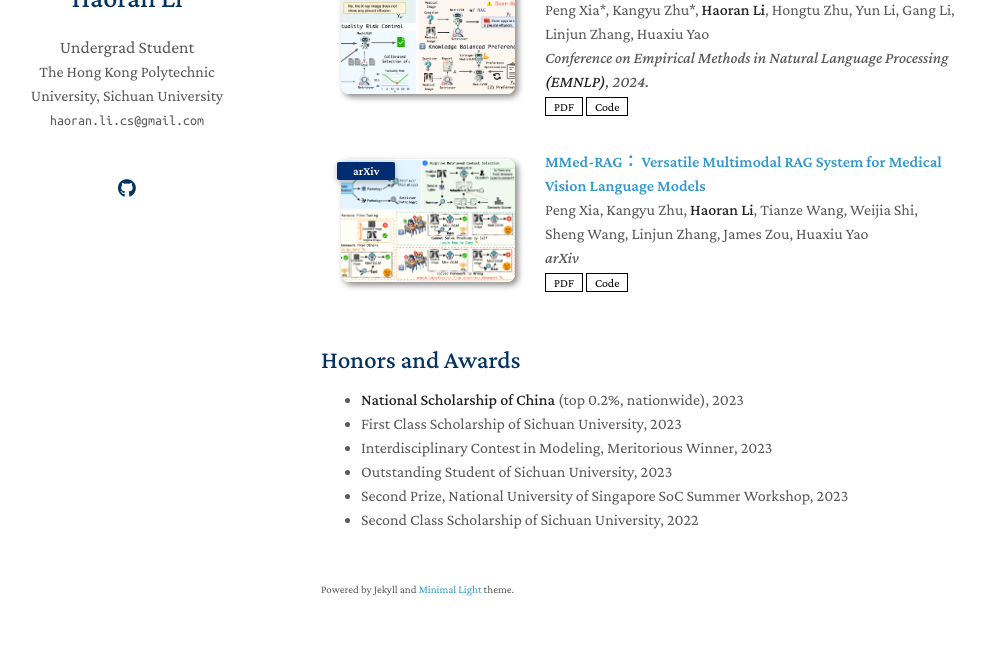
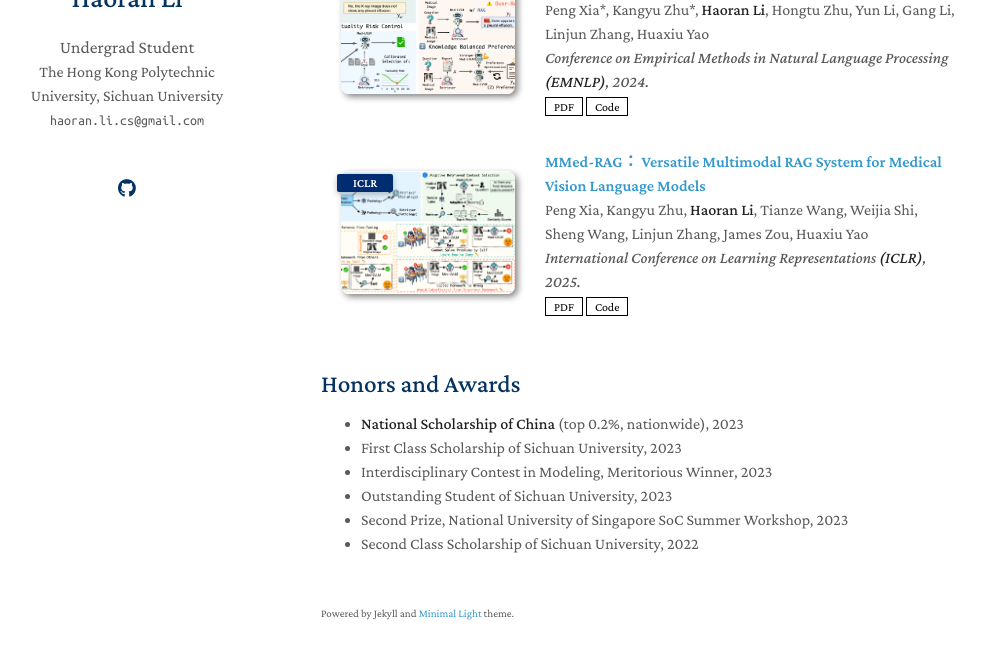
Before and after one commit to hrlics/hrlics.github.io, a Jekyll site: the page built from index.md, in a window 1280 px wide and 900 px high, scrolled down 875 px, cut to the strip 206-865 px from the top of the window. Shown: the whole strip, without its empty margins (149-1134 px from the left). Built offline with Jekyll 4.4.1, drawn with Linux system fonts in a browser that asks for light colours; a style sheet for code colours, icons or effects is not loaded; our own code applies the rules of GitHub Pages for plain Markdown files.

Commit message:
Update publications.yml

```diff
--- a/_data/publications.yml
+++ b/_data/publications.yml
@@ -26,8 +26,8 @@ main:
 
   - title: MMed-RAG： Versatile Multimodal RAG System for Medical Vision Language Models
     authors: Peng Xia, Kangyu Zhu, <strong>Haoran Li</strong>, Tianze Wang, Weijia Shi, Sheng Wang, Linjun Zhang, James Zou, Huaxiu Yao
-    conference_short: arXiv
-    conference: arXiv
+    conference_short: ICLR
+    conference: International Conference on Learning Representations <strong>(ICLR)</strong>, 2025.
     pdf: https://arxiv.org/pdf/2410.13085
     code: https://github.com/richard-peng-xia/MMed-RAG
     image: ./assets/img/MMed_RAG.png
```
